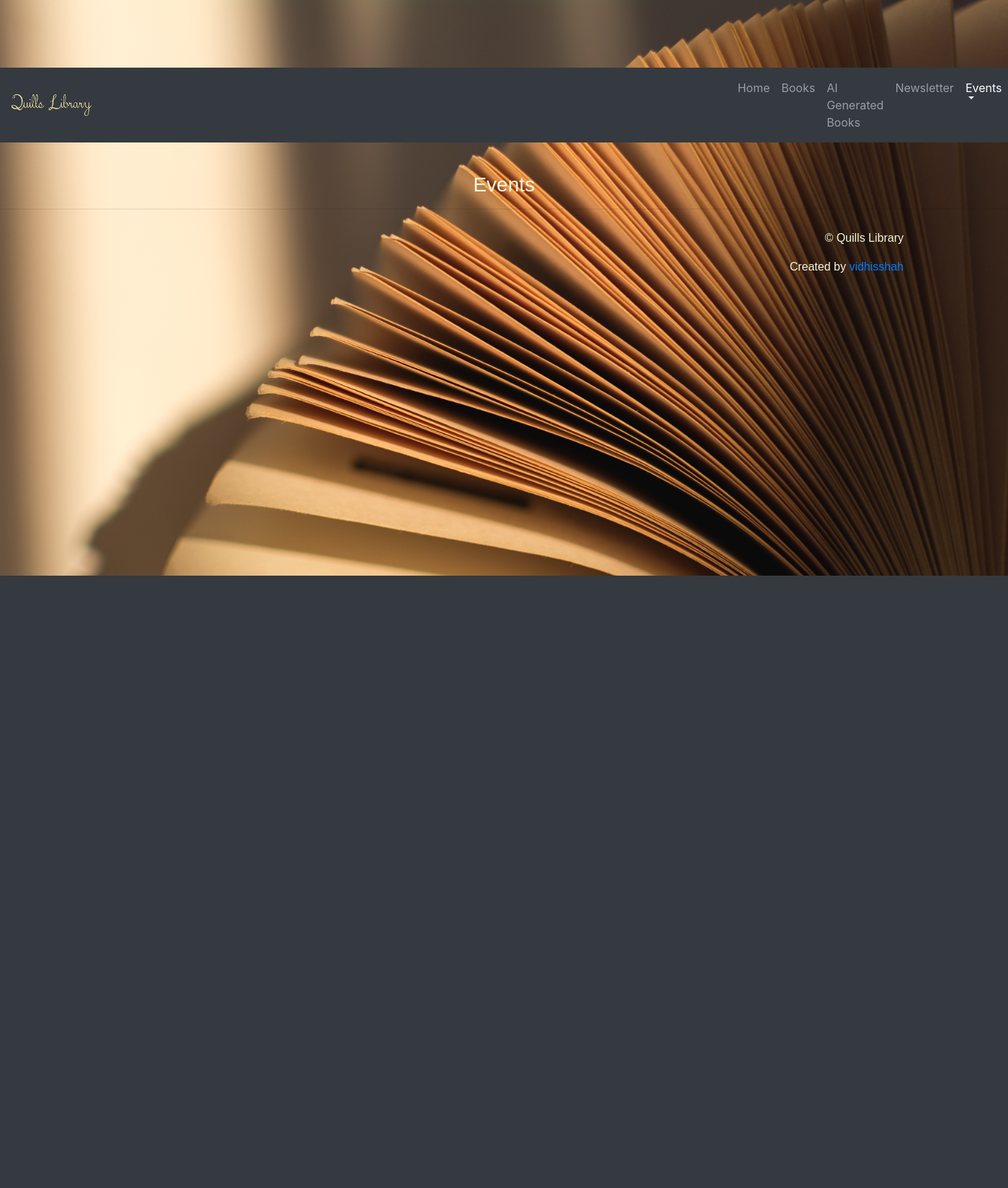
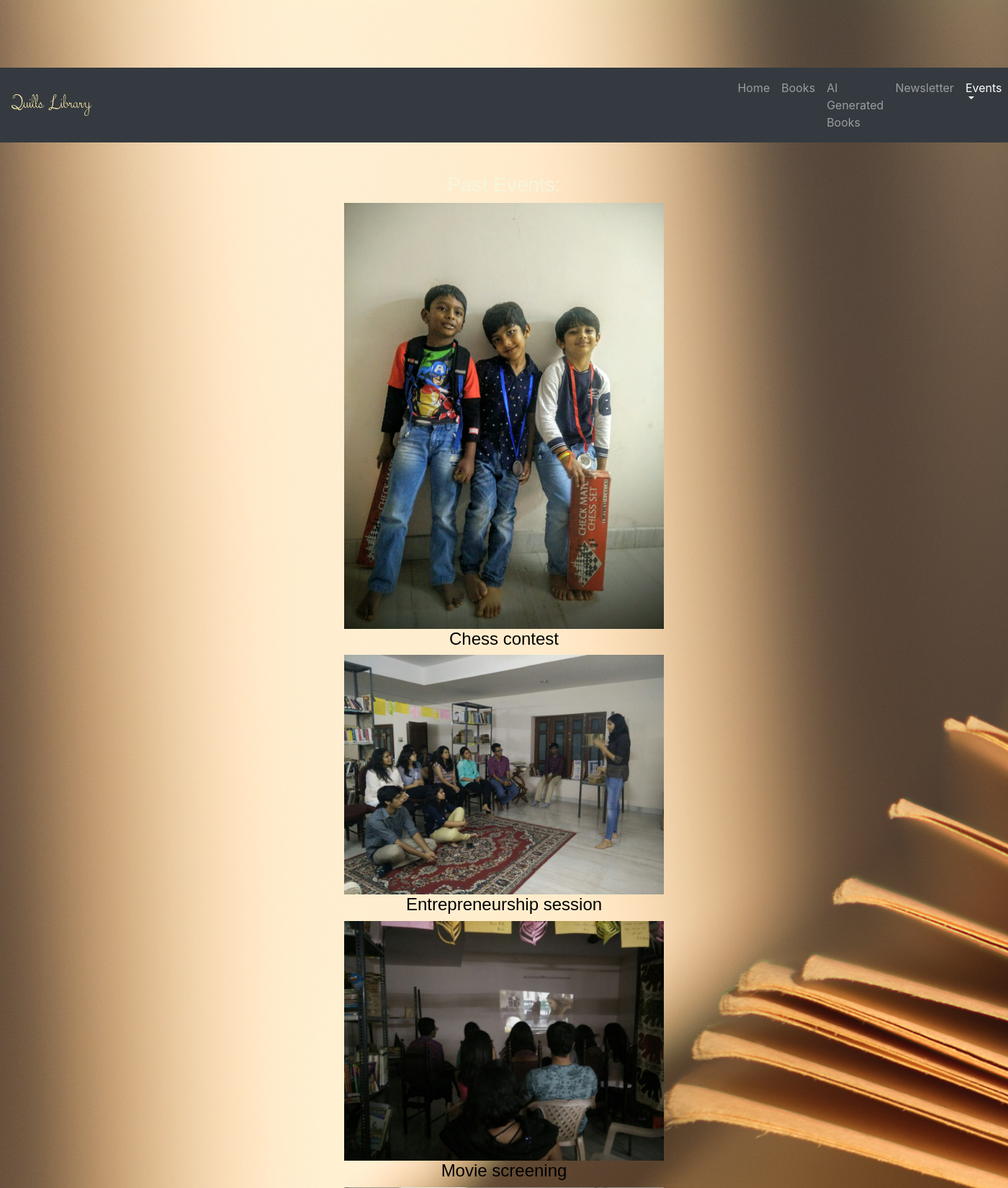
Before and after one commit to vidhisshah/quillslibrary, a Flask app: page /events in a window 1400 px wide; the page is wider, and only the part inside the window is pictured. Shown: the top 1651 px of that part at 72% size. Before the commit the page ends 800 px from the top of that part, so only its background shows below. Run offline with Flask 2, Linux system fonts and the light colour scheme; some libraries are stand-ins or nearby versions.

Commit message:
Event images and alchemist summary

```diff
--- a/templates/events.html
+++ b/templates/events.html
@@ -4,12 +4,22 @@
 	<title>Quills Library</title>
 
 </head>
-<body>
+<body >
 	{% extends "index.html" %}
     {% block content %}
     <div style="text-align: center;">
-	<h3>Events</h3>
+	<h3>Past Events:</h3>
 
+	<img src="../static/images/chess_contest.jpg" width="40%">
+	<h4 style="color: black;">Chess contest</h4>
+	<img src="../static/images/entrepreneurship_talk.jpg" width="40%">
+	<h4 style="color: black;">Entrepreneurship session</h4>
+	<img src="../static/images/movie_screening.jpg" width="40%">
+	<h4 style="color: black;">Movie screening</h4>
+	<img src="../static/images/poetry_slam.jpg" width="40%">
+	<h4 style="color: black;">Poetry Slam</h4>
+	<img src="../static/images/transgender_talk.jpg" width="40%">
+	<h4 style="color: black;">Transgender talk</h4>
     <script src="https://code.jquery.com/jquery-3.3.1.slim.min.js" integrity="sha384-q8i/X+965DzO0rT7abK41JStQIAqVgRVzpbzo5smXKp4YfRvH+8abtTE1Pi6jizo" crossorigin="anonymous"></script>
 	{% endblock %}
 	</div>
```
Also changed, not shown: templates/blog.html (+4 -3 lines), static/images/chess_contest.jpg (added), static/images/entrepreneurship_talk.jpg (added), static/images/movie_screening.jpg (added), static/images/poetry_slam.jpg (added), static/images/transgender_talk.jpg (added).
